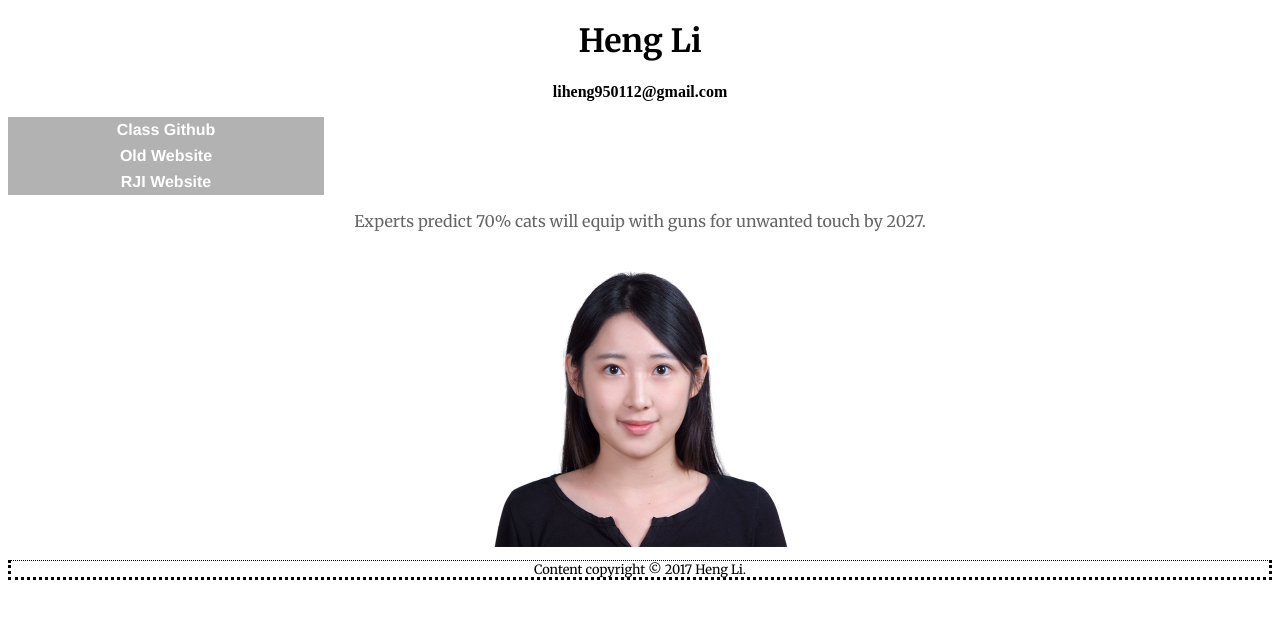
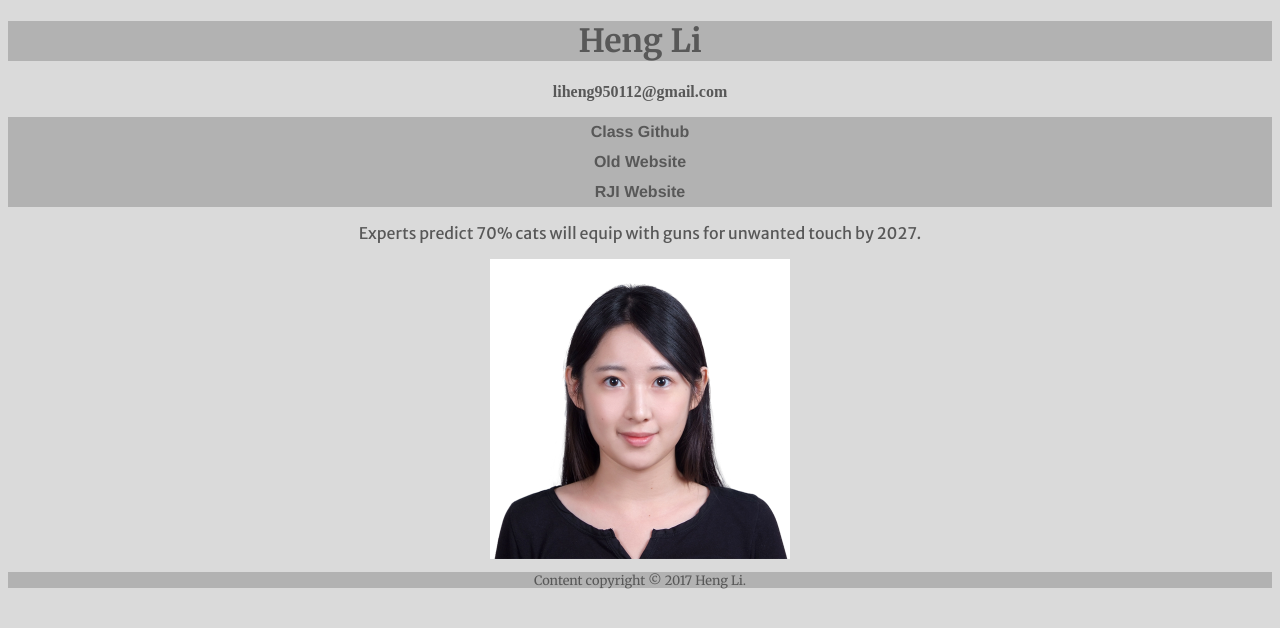
Before and after one commit to J4502-fs17/hengli, a plain HTML site: page index.html in a window 1280 px wide. Drawn offline with Linux system fonts and the light colour scheme.

Commit message:
center and color

```diff
--- a/style.css
+++ b/style.css
@@ -1,28 +1,29 @@
 #container{
-  width: 95%
-  background-color: #dadada;
+  width: 70%
   margin: 0 auto;
   text-align: center;
 }
 
 p{
-  color: #666666;
-  font-family:"Merriweather",Arial, sans-serif;
+  color: #585858;
+  font-family:"Merriweather Sans",Arial, sans-serif;
 }
 
 #title{
-  font-family:"Merriweather",Helvetica, serif;
+  font-family:"Merriweather",Georgia, serif;
   font-size: 2rem;
-  background-color: dadada;
+  background-color: #b2b2b2;
+  color: #585858;
 }
 
 h2{
   font-family:"Merriweather" "Times New Roman", serif;
   font-size: 1rem;
+  color: #585858;
 }
 
 body{
-  background-color: white;
+  background-color:#dadada;
   text-align: center;
 }
 
@@ -35,18 +36,18 @@ body{
   list-style-type: none;
   margin:0;
   padding:0;
-  width: 25%;
+  width: 100%;
   text-align: center;
 }
 
 #nav a:link, #nav a:visited{
   display: block;
-  color: #ffffff;
+  color: #585858;
   background-color: #b2b2b2;
   font-weight: bold;
   text-align: center;
   text-decoration: none;
-  padding: 4px;
+  padding: 6px;
   font-family: Helvetica, Arial, sans-serif;
 }
 
@@ -59,14 +60,14 @@ body{
 }
 
 #footer{
-  color: black;
+  color: #585858;
   font-family: "Merriweather", Georgia, serif;
   font-size: 0.8em;
   border-top: 1px solid black;
   border:1px 0px 0px 0px solid black;
   border-color:black;
-  border-style: dotted;
-  background-color: bcbcbc;
+  border-style: none;
+  background-color: #b2b2b2;
 }
 
 img{
```
